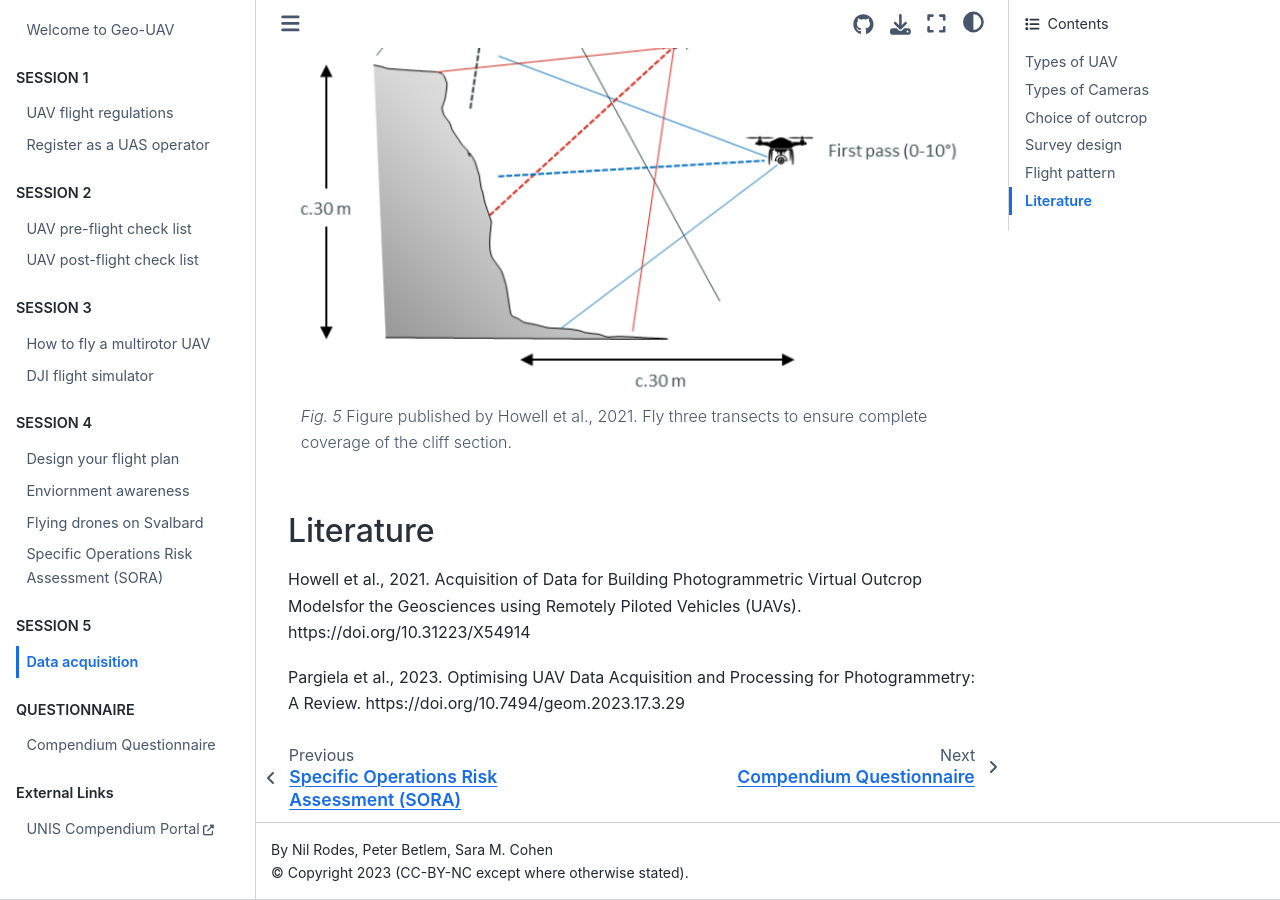
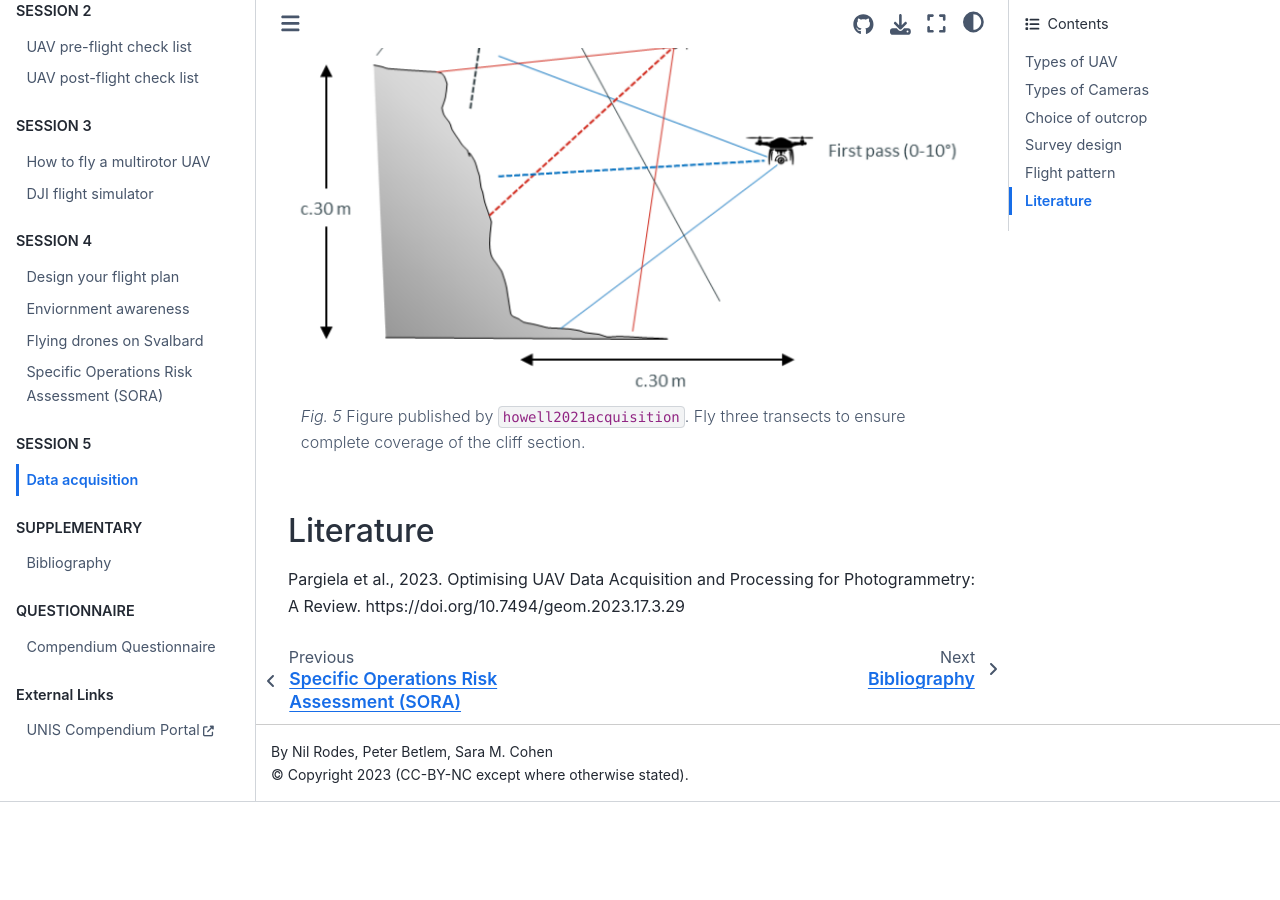
Before and after one commit to UNISvalbard/Geo-UAV, a Jupyter Book: the page built from content/lessons/data_acquisition/data_acquisition.md, in a window 1280 px wide and 900 px high, scrolled down 4998 px. Built offline with Jupyter Book 1.0.4 settings and Sphinx 7.4.7 and the Sphinx Book theme 1.1.4, drawn with Linux system fonts in a browser that asks for light colours; cross-references to code outside the pages are shown as plain code; after the commit the page ends 5800 px from its top, so only the background shows below that; some of the changed text lies outside the part shown.

Commit message:
added citations

````diff
--- a/_config.yml
+++ b/_config.yml
@@ -34,3 +34,9 @@
     bibtex_default_style: plain
 
 only_build_toc_files: true
+
+bibtex_bibfiles: "bibliography.bib"
+
+sphinx:
+  config:
+    bibtex_reference_style: author_year
--- a/_toc.yml
+++ b/_toc.yml
@@ -34,6 +34,10 @@
   chapters:
   - file: content/lessons/data_acquisition/data_acquisition.md
 
+- caption: SUPPLEMENTARY
+  chapters:
+  - file: content/lessons/bibliography.md
+
 - caption: QUESTIONNAIRE
   chapters:
   - file: content/survey.md
--- a/content/lessons/data_acquisition/data_acquisition.md
+++ b/content/lessons/data_acquisition/data_acquisition.md
@@ -24,7 +24,7 @@
 
 ```{admonition} Data source
 :class: tip
-Most of the pieces of information in this section have been published by Howell et al., 2021.
+Most of the pieces of information in this section have been published by {cite:t}`howell2021acquisition`.
 ```
 
 The market offers a wide selection of UAVs, each with different features and price ranges suitable for hobbyists, professionals, and scientific purposes. When it comes to virtual outcrop modelling, multirotors like the DJI Mavic series or DJI Phantom series are ideal for beginners. While fixed wing drones are useful for horizontal outcrops and can cover large areas quickly, they come with a few limitations such as having only a downward-facing camera, being expensive, and requiring mission planning that may not always be suitable for fieldwork.
@@ -97,12 +97,11 @@
 ```{figure} assets/howelletal1.png
 :name: howelletal1
 
-Figure published by Howell et al., 2021. Fly three transects to ensure complete coverage of the cliff section.
+Figure published by {cite:t}`howell2021acquisition`. Fly three transects to ensure complete coverage of the cliff section.
 ```
 
 
 
 ## Literature
-Howell et al., 2021. Acquisition of Data for Building Photogrammetric Virtual Outcrop Modelsfor the Geosciences using Remotely Piloted Vehicles (UAVs). https://doi.org/10.31223/X54914
 
 Pargiela et al., 2023. Optimising UAV Data Acquisition and Processing for Photogrammetry: A Review. https://doi.org/10.7494/geom.2023.17.3.29
````
Also changed, not shown: content/lessons/bibliography.md (added, +4 -0 lines).
